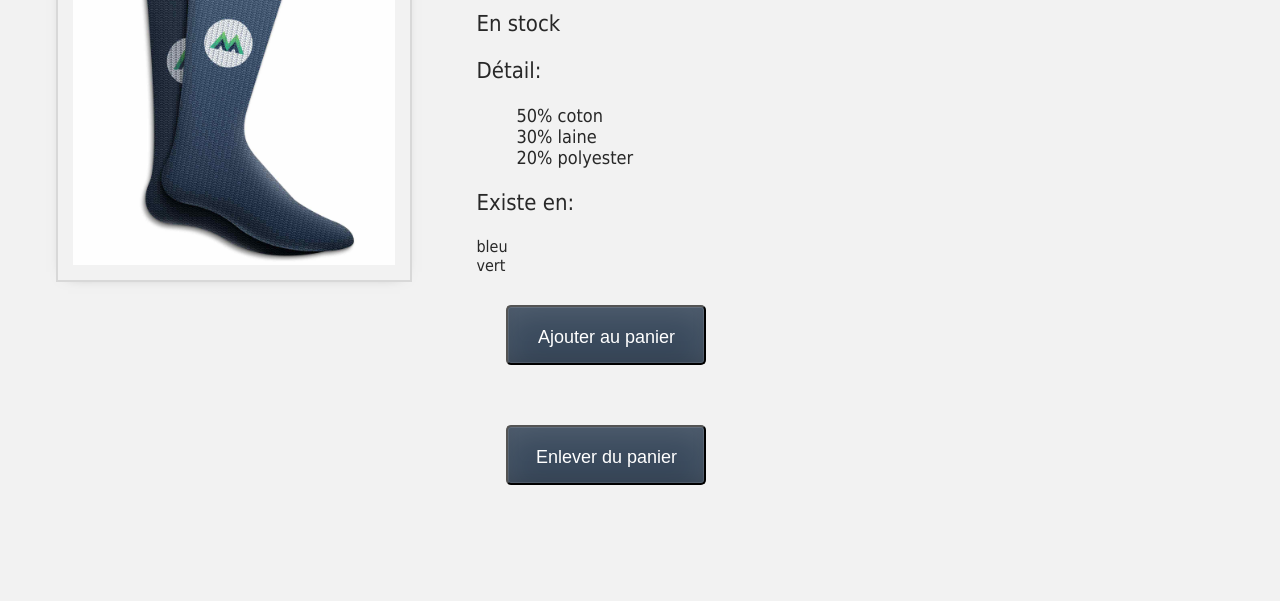
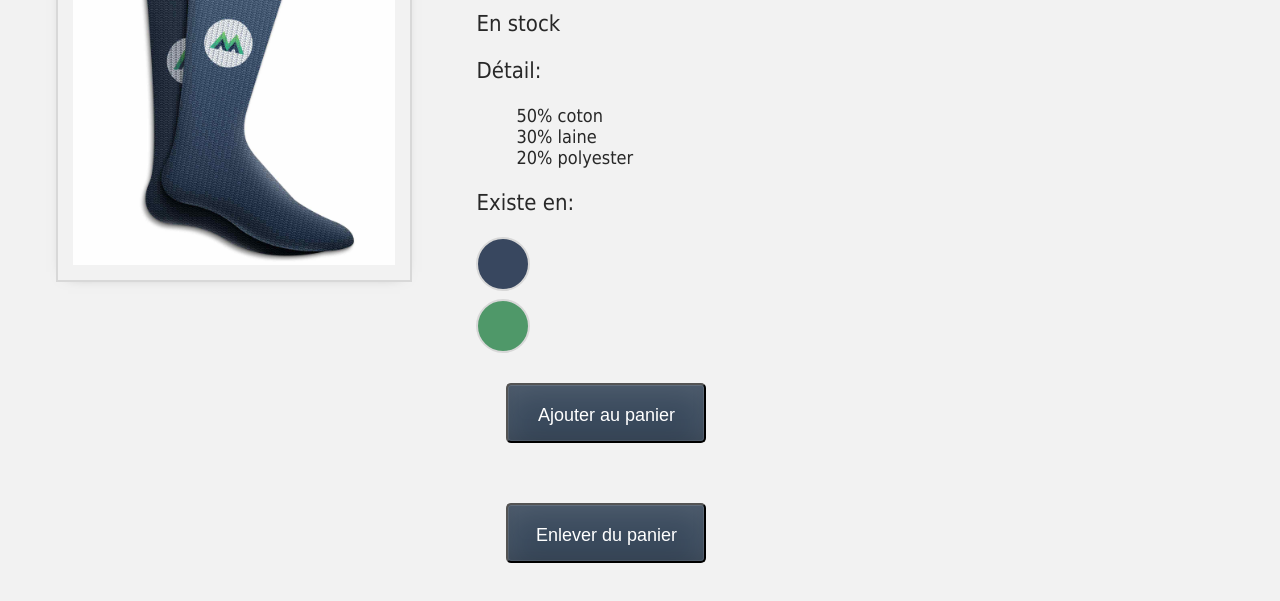
Before and after one commit to germainsip/vuecdn, a plain HTML site: page index.html in a window 1280 px wide. Shown: the part 215-816 px from the top of the page. Drawn offline with nearby package versions, Linux system fonts and the light colour scheme.

Commit message:
ajout style

```diff
--- a/index.html
+++ b/index.html
@@ -28,7 +28,7 @@
                 <li v-for="detail in details">{{detail}}</li>
               </ul>
               <p>Existe en:</p>
-              <div v-for="variant in variants" :key="variant.id" @mouseOver="changeImg(variant.image)">{{variant.color}}</div>
+              <div class="color-circle" :style="{backgroundColor: variant.back}" v-for="variant in variants" :key="variant.id" @mouseOver="changeImg(variant.image)"></div>
               <button @click="addToCart" class="button">Ajouter au panier</button>
               <button @click="remFromCart" class="button">Enlever du panier</button>
 
--- a/main.js
+++ b/main.js
@@ -7,8 +7,8 @@ const app = Vue.createApp({
             inStock: true,
             details: ['50% coton', '30% laine', '20% polyester'],
             variants: [
-                {id: 1234 , color: 'bleu', image: './assets/images/socks_blue.jpg'},
-                {id: 3245 , color: 'vert', image: './assets/images/socks_green.jpg'}
+                {id: 1234 , color: 'bleu', back: '#38475F', image: './assets/images/socks_blue.jpg'},
+                {id: 3245 , color: 'vert', back: '#4F9869', image: './assets/images/socks_green.jpg'}
             ]
         }
     },
```
